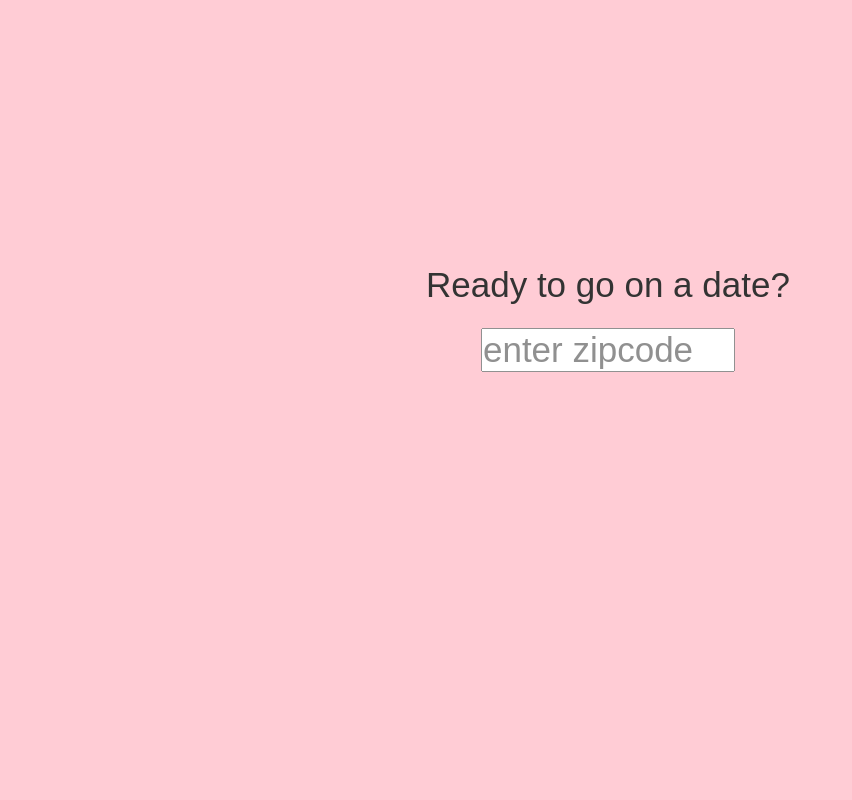
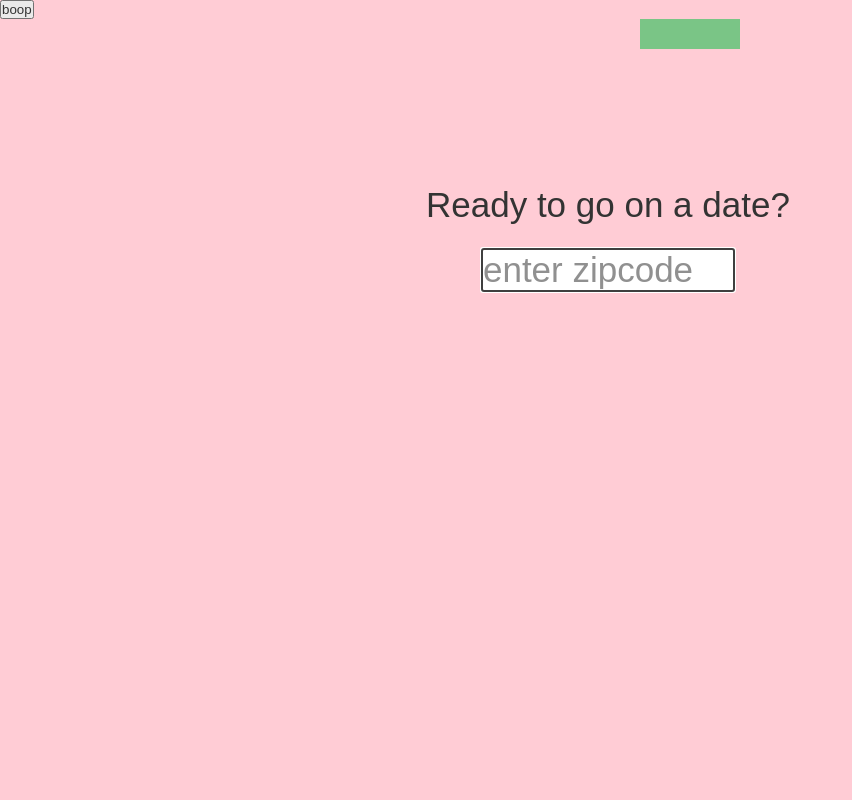
Before and after one commit to swamplilly/calhacks2015, a PHP site: page / in a window 1280 px wide. Shown: the whole page, without its empty margins (0-852 px from the left). Run offline with PHP 8.4, Linux system fonts and the light colour scheme; some libraries are stand-ins or nearby versions.

Commit message:
Procfile, js file added

```diff
--- /dev/null
+++ b/bamfjav.js
@@ -0,0 +1,36 @@
+$(document).ready(function()
+{
+	// $("#zipcode").bind("click",function()
+	// {
+	// 	alert("Hello");
+	// }
+
+	// $('.form').data('bgcolor', 'pink').hover(function()
+	// {
+	// 	 var $this = $(this);
+ //    	var newBgc = $this.data('bgcolor');
+ //    	$this.data('bgcolor', $this.css('background-color')).css('background-color', newBgc);
+	// }
+
+	// $("#geotest").hover(
+	// function()
+	// {
+	// 	var $this = $(this);
+	// 	$this.data("bgcolor", $this.css('background-color')).css('background-color', 'yellow');
+	// },
+	// function()
+	// {
+	// 	var $this = $(this);
+	// 	$this.css('background-color'), $this.data('bgcolor'));
+	// }
+
+	$('#geotest').mouseenter(
+		function()
+	{
+		var $this = $(this);
+		$this.animate(
+		{
+			width: '+=20px'
+		});
+	});
+}
--- a/bamfstyle.css
+++ b/bamfstyle.css
@@ -18,7 +18,7 @@
   line-height: 50px;
   position: absolute;
   left: 45%;
-  top: 45%;
+  top: 35%;
   margin: -100px 0 0 -150px;
   font-size: 35px;
   font-family: sans-serif; }
@@ -34,4 +34,11 @@
   font-size: 35px;
   top: 45%; }
 
+#geotest {
+  height: 30px;
+  width: 100px;
+  background-color: #59b768;
+  line-height: 12px;
+  margin-left: 50%; }
+
 /*# sourceMappingURL=bamfstyle.css.map */
--- a/bamfstyle.scss
+++ b/bamfstyle.scss
@@ -23,7 +23,7 @@
 	line-height: 50px;
 	position:absolute;
 	left:45%;
-	top:45%;
+	top:35%;
 	margin:-100px 0 0 -150px;
 	font-size: 35px;
 	font-family: sans-serif;
@@ -45,3 +45,12 @@
 	font-size: 35px;
 	top: 45%;
 }
+
+#geotest
+{
+	height: 30px;
+	width: 100px;
+	background-color: #59b768;
+	line-height: 12px;
+	margin-left: 50%;
+}
--- a/index.html
+++ b/index.html
@@ -3,17 +3,78 @@
 <head>
 	<title>Calhacks 2015!!!!! by Lilly, Christina and Elwin</title>
 	<link rel="stylesheet" type="text/css" href="bamfstyle.css">
+	<!-- <script language="javascript" type="text/javascript" src="bamfjav.js"></script> -->
+	<script src="https://ajax.googleapis.com/ajax/libs/jquery/2.1.4/jquery.min.js"></script>
+	<script type="text/javascript" src="bamfjav.js"></script>
 </head>
-<body>
+<body onload="document.zipform.zipcode.focus();">
 	<div id="bg">
 		<div id="text">
 			Ready to go on a date?
-		<div id="submitwrap">
-			<form>
-			<input type="text" name="zipcode" class="inputzip" placeholder="enter zipcode"/>
-			</form>
+			<div id="submitwrap">
+				<form name="zipform">
+				<input type="text" name="zipcode" id="zipcode" class="inputzip" placeholder="enter zipcode"/>
+				</form>
+			</div>
 		</div>
+		<button onclick="getLocation(); showPosition();">boop</button>
+		<p id="geotest">
+		</p>
+		<div id="b1" class="tada">
+		</div>
+		<div id="b2" class="tada">
 		</div>
 	</div>
+	<script>
+	var x = document.getElementById("geotest");
+
+	function showPosition(position)
+	{
+		console.log(position.coords.latitude);
+		// x.innerHTML = "Latitude: " + position.coords.latitude + "<br>Longitude: " + posiiton.coords.longitude;
+		// var lat = position.coords.latitude.toString();
+		// var lon = position.coords.longitude.toString();
+		// x.innerHTML = "Latitude: " +  "<br>Longitude: ";
+	}
+
+	// function showError(error) {
+	// switch(error.code) {
+	// 	case error.PERMISSION_DENIED:
+	// 		alert("User denied the request for Geolocation.");
+	// 		break;
+	// 	case error.POSITION_UNAVAILABLE:
+	// 		alert("Location information is unavailable.");
+	// 		break;
+	// 	case error.TIMEOUT:
+	// 		alert("The request to get user location timed out.");
+	// 		break;
+	// 	case error.UNKNOWN_ERROR:
+	// 		alert("An unknown error occurred.");
+	// 		break;
+	// }
+
+	function getLocation()
+	{
+		if (navigator.geolocation)
+		{
+			// var optn =
+			// {
+			// 	enableHighAccuracy : true,
+			// 	timeout : Infinity,
+			// 	maximumAge : 0
+			// };
+			navigator.geolocation.getCurrentPosition(showPosition);
+
+		} else
+		{
+			x.innerHTML = "Geolocation is not supported by this browser.";
+		}
+	}
+
+	// function boop()
+	// {
+	// 	window.alert("hiya");
+	// }
+	</script
 </body>
 </html>
```
Also changed, not shown: 2 other files.
